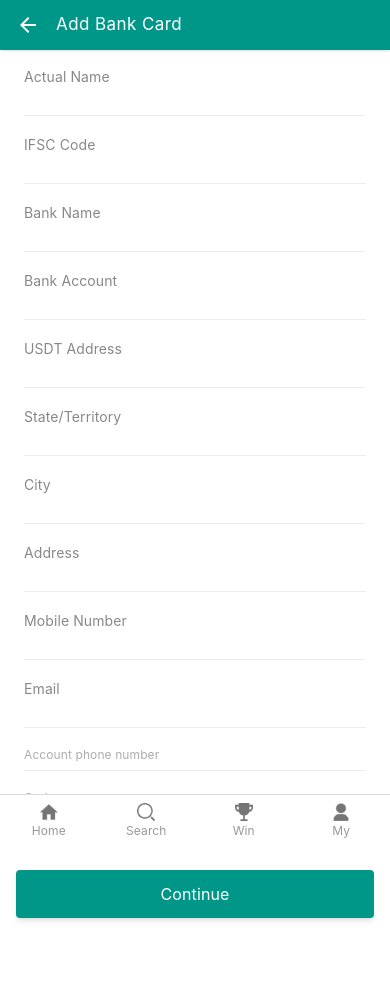
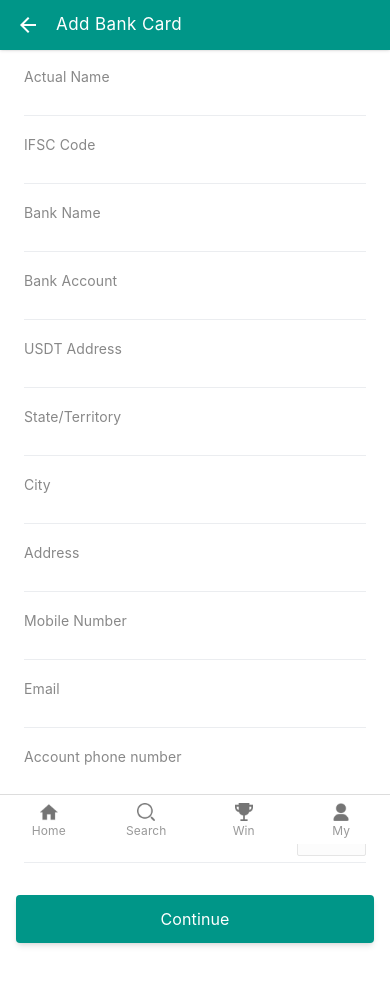
Before and after one commit to Prince04u/Trovaaa, a Next.js app: page /addbankcard in a window 390 px wide. Shown: the top 984 px of the page. Built offline with nearby package versions, Linux system fonts and the light colour scheme; no server answers.

Commit message:
style: align Account phone number layout and padding on bankcard form

```diff
--- a/app/addbankcard/page.js
+++ b/app/addbankcard/page.js
@@ -310,10 +310,10 @@ export default function AddBankCardPage() {
         </div>
 
         {/* Account Phone Number */}
-        <div className="w-full px-[24px] pt-[12px] pb-[6px] flex flex-col gap-[2px] select-none">
-          <label className="text-[12px] text-[#adadad] font-normal">Account phone number</label>
-          <span className="text-[14px] text-[#333] font-medium">{form.accountPhone}</span>
-          <div className="w-full h-[1px] bg-[#ebedf0] mt-[2px]"></div>
+        <div className={inputContainerClass}>
+          <label className={labelClass}>Account phone number</label>
+          <span className="text-[15px] text-[#323233] font-normal flex items-center h-[22px]">{form.accountPhone}</span>
+          <div className={underlineClass}></div>
         </div>
 
         {/* Verification Code */}
```
